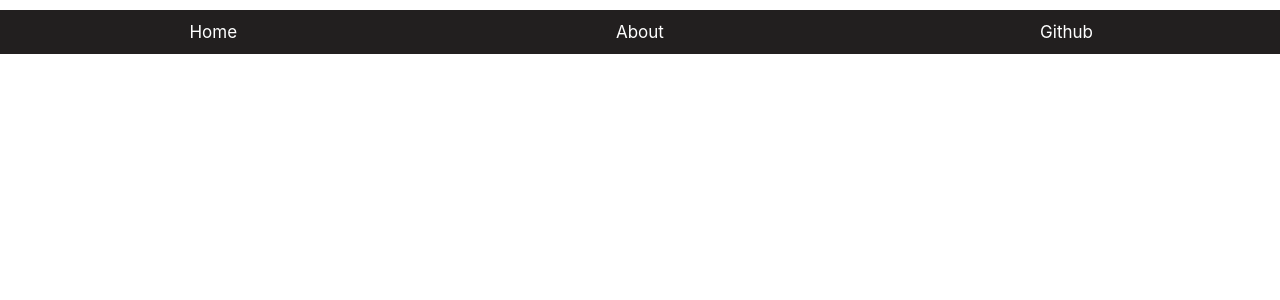
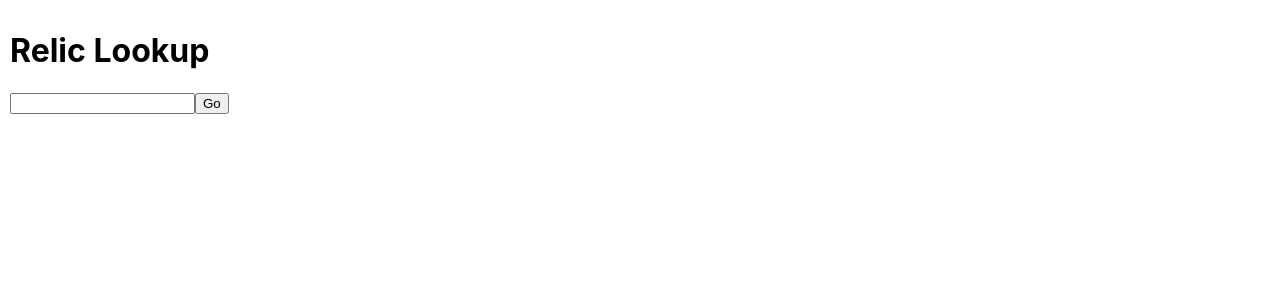
Before and after one commit to Fyrecean/warframe-website, a React (Create React App) app in the folder frontend/: page / in a window 1280 px wide. Shown: the top 300 px of the page. Built offline with nearby package versions, Linux system fonts and the light colour scheme.

Commit message:
Lots of stuff but database crashed, resetting everything

```diff
--- a/frontend/src/App.css
+++ b/frontend/src/App.css
@@ -1,24 +1,13 @@
 html {
   background-color: #ffffff;
+  margin: 10px;
 }
 
-nav {
-  margin-top: 10px;
-  width: 100%;
-  background-color: #221f1f;
-  overflow: auto;
+table {
+  margin: 1%;
+  border-collapse: collapse;
 }
 
-nav a {
-  float: left;
-  padding: 12px 0px 12px 0px;
-  color: white;
-  text-decoration: none;
-  font-size: 17px;
-  width: 33.33%;
-  text-align: center;
+table, th, td {
+  border: 1px solid black;
 }
-
-nav a:hover {
-  background-color: mediumpurple;
-}
--- a/frontend/src/App.js
+++ b/frontend/src/App.js
@@ -1,75 +1,12 @@
 import React from 'react';
-import {
-  BrowserRouter as Router,
-  Switch,
-  Route,
-  Link,
-  useRouteMatch,
-  useParams
-} from "react-router-dom";
+import Relics from './routes/relics.js';
 import './App.css';
 
 export default function App() {
   return (
-    <Router>
-          <nav>
-            <Link to="/">Home</Link>
-            <Link to="/about">About</Link>
-            <a href="https://github.com/Fyrecean">Github</a>
-          </nav>
-        <Switch>
-          <Route path="/about">
-            <About />
-          </Route>
-        </Switch>
-    </Router>
-  );
-}
-
-function About() {
-  return (
     <div>
-      <h2>About</h2>
-      <p>hi</p>
+      <h1>Relic Lookup</h1>
+      <Relics />
     </div>
   );
 }
-
-function Topics() {
-  let match = useRouteMatch();
-
-  return (
-    <div>
-      <h2>Topics</h2>
-
-      <ul>
-        <li>
-          <Link to={`${match.url}/components`}>Components</Link>
-        </li>
-        <li>
-          <Link to={`${match.url}/props-v-state`}>
-            Props v. State
-          </Link>
-        </li>
-      </ul>
-
-      {/* The Topics page has its own <Switch> with more routes
-          that build on the /topics URL path. You can think of the
-          2nd <Route> here as an "index" page for all topics, or
-          the page that is shown when no topic is selected */}
-      <Switch>
-        <Route path={`${match.path}/:topicId`}>
-          <Topic />
-        </Route>
-        <Route path={match.path}>
-          <h3>Please select a topic.</h3>
-        </Route>
-      </Switch>
-    </div>
-  );
-}
-
-function Topic() {
-  let { topicId } = useParams();
-  return <h3>Requested topic ID: {topicId}</h3>;
-}
--- /dev/null
+++ b/frontend/src/routes/relics.js
@@ -0,0 +1,104 @@
+import React from 'react';
+import '../App.css';
+
+export default class Relics extends React.Component {
+    constructor(props) {
+        super(props);
+        this.state = {
+            relic: "",
+            drops: [],
+        }
+
+    }
+
+    handleSearch = relic => {
+        let relicParts = relic.split(' ');
+        let url = "http://192.168.1.142:3001/relic/" + relicParts[0] + "/" + relicParts[1];
+        fetch(url)
+        .then(response => response.json())
+        .then(data => {
+            this.setState({
+                relic: relic,
+                drops: data,
+            });
+        })
+        .catch(err => {
+            console.log(err);
+            throw err;
+        });
+    }
+
+    render() {
+        return (
+            <div>
+                <Search handler={this.handleSearch}/>
+                <h2>{this.state.relic.toUpperCase()}</h2>
+                <Table data={this.state.drops}/>
+            </div>
+        )
+    }
+}
+
+class Search extends React.Component {
+    constructor(props) {
+        super(props);
+        this.state = {
+            inputValue: '',
+        }
+        this.onKeyUp = this.onKeyUp.bind(this);
+    }
+
+    onKeyUp(event) {
+        console.log(event);
+        if (event.key === "Enter") {
+            this.props.handler(this.state.inputValue);
+        }
+    }
+
+    render() {
+        return (
+            <div>
+                <input
+                    value={this.state.inputValue}
+                    onChange={evt => this.setState({inputValue: evt.target.value})}
+                    onKeyPress={this.onKeyUp}
+                />
+                <button onClick={() => this.props.handler(this.state.inputValue)}>Go</button>
+            </div>
+        )
+    }
+}
+
+class Table extends React.Component {
+    render() {
+        let titles = (
+            <thead>
+                <tr>
+                    <th className="name">Item</th>
+                    <th className="rarity">Rarity</th>
+                    <th className="price">Price</th>
+                </tr>
+            </thead>
+        );
+        let rows = Array(this.props.data.length);
+        for (let i = 0; i < rows.length; i++) {
+            rows[i] = <TableRow key={this.props.data[i].item} row={this.props.data[i]}/>
+        }
+        return (
+            <table>
+                {rows.length !== 0 ? titles : []}
+                <tbody>{rows}</tbody>
+            </table>
+        );
+    }
+}
+
+function TableRow(props) {
+    return (
+        <tr>
+            <td className="name">{props.row.item}</td>
+            <td className="rarity">{props.row.rarity}</td>
+            <td className="price">{props.row.price}</td>
+        </tr>
+    );
+}
```
Also changed, not shown: 4 other files (tests, documents, lock files or other folders).
